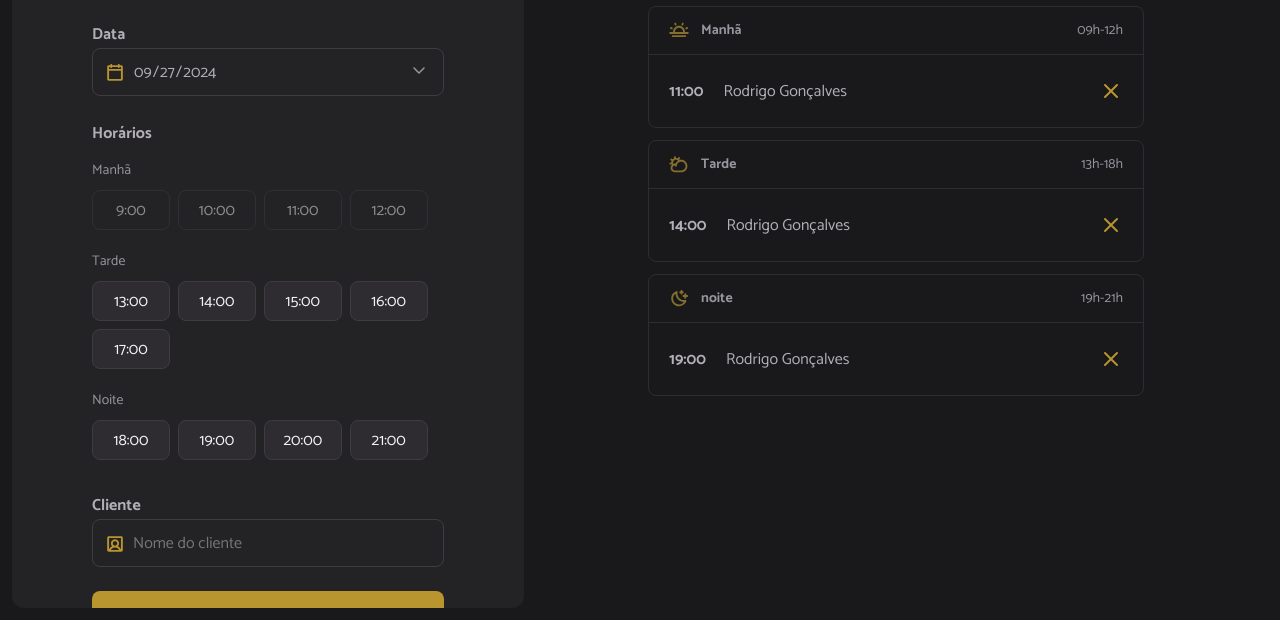
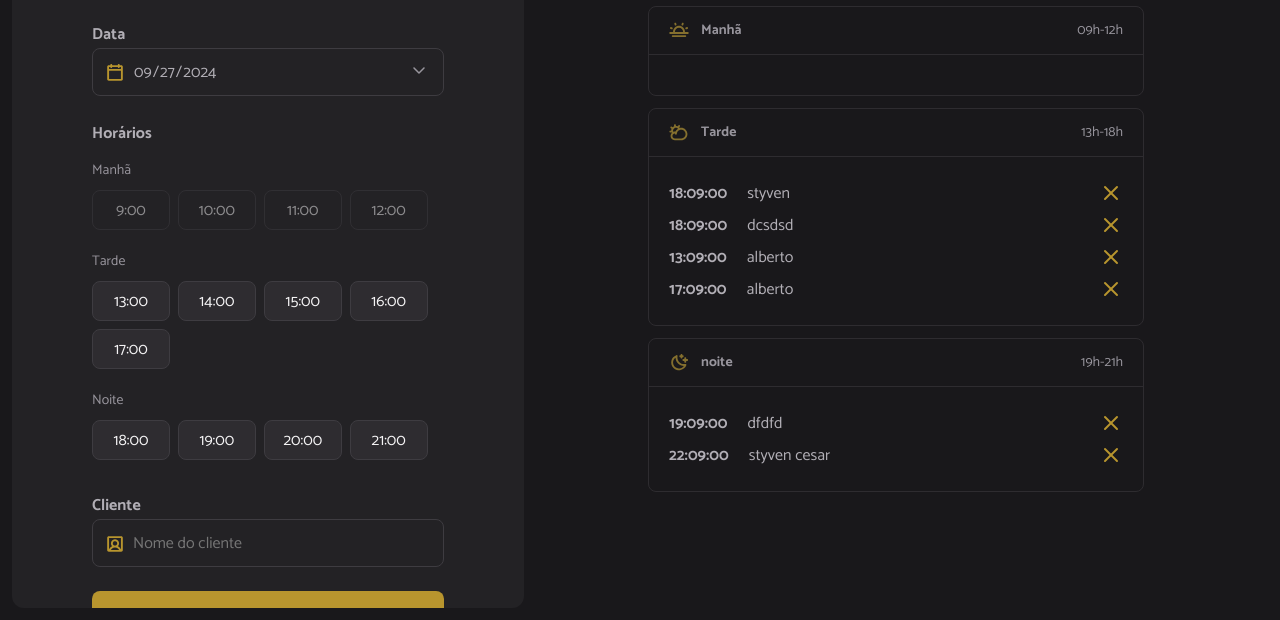
Before and after one commit to StyvenNoronha/cabelo, a website built with webpack: page index.html in a window 1280 px wide. Shown: the part 180-800 px from the top of the page. Built offline with nearby package versions, Linux system fonts and the light colour scheme; data requests are answered from the project's data file; files whose address does not match are found by name.

Commit message:
Renderizando os agendamentos do dia

```diff
--- a/server.json
+++ b/server.json
@@ -20,6 +20,27 @@
         "nome": "alberto",
         "when": "2024-09-28T13:00:00.000Z"
       }
+    },
+    {
+      "id": {
+        "id": 1727436788346,
+        "nome": "alberto",
+        "when": "2024-09-27T17:00:00.000Z"
+      }
+    },
+    {
+      "id": {
+        "id": 1727436815487,
+        "nome": "dfdfd",
+        "when": "2024-09-28T19:00:00.000Z"
+      }
+    },
+    {
+      "id": {
+        "id": 1727439529719,
+        "nome": "styven cesar",
+        "when": "2024-09-27T22:00:00.000Z"
+      }
     }
   ]
 }
--- a/src/modules/schedules/load.js
+++ b/src/modules/schedules/load.js
@@ -1,11 +1,15 @@
 import {hoursLoad} from "../form/hours-load.js"
 import {scheduleFetchByDay} from "../../services/schedule-fetch-by-day.js"
+import {schedulesShow} from "../schedules/show.js"
 const selectDate = document.getElementById("date")
 export async function schedulesDay() {
    const date =  selectDate.value
    //busca na api os agendamentos
     const dailyScheduled = await scheduleFetchByDay({date})
-    console.log(dailyScheduled)
+    //antigo methodo para exibir os agendamentos
+    //console.log(dailyScheduled)
+    //exibe os agendamentos
+    schedulesShow({dailyScheduled})
     //renderiza as horas diponivel
     hoursLoad({date})
 }
--- /dev/null
+++ b/src/modules/schedules/show.js
@@ -0,0 +1,54 @@
+import dayjs from "dayjs";
+
+// Selecione de manhã, tarde e noite
+const periodMorning = document.getElementById("period-morning");
+const periodAfternoon = document.getElementById("period-afternoon");
+const periodNight = document.getElementById("period-night");
+
+export function schedulesShow({ dailyScheduled }) {
+  try {
+    // Limpa as listas
+    periodMorning.innerHTML = "";
+    periodAfternoon.innerHTML = "";
+    periodNight.innerHTML = "";
+
+    // Renderiza os agendamentos por período
+    dailyScheduled.forEach((schedule) => {
+      const item = document.createElement("li");
+      const time = document.createElement("strong");
+      const name = document.createElement("span");
+
+      // Adiciona o id
+      item.setAttribute("data-id", schedule.id.id);
+
+      time.textContent = dayjs(schedule.id.when).format("HH:MM:ss");
+      name.textContent = schedule.id.nome;
+
+      // Cria ícone de cancelar agendamento
+      const cancela = document.createElement("img");
+      cancela.classList.add("cancel-icon");
+      cancela.setAttribute("src", "./src/assets/cancel.svg");
+      cancela.setAttribute("alt", "Cancelar");
+
+      // Adiciona o tempo, nome e ícone no item
+
+      item.append(time, name, cancela);
+
+      // Obtém somente a hora
+      const hora = dayjs(schedule.id.when).hour();
+
+      // Renderiza o agendamento na seção (manhã, tarde e noite)
+      if (hora <= 12) {
+        periodMorning.appendChild(item);
+      } else if (hora > 12 && hora <= 18) {
+        periodAfternoon.appendChild(item);
+      } else {
+        periodNight.appendChild(item);
+      }
+    });
+  } catch (error) {
+    console.log(error);
+    alert("Não foi possível exibir os agendamentos");
+  }
+
+}
```
Also changed, not shown: index.html (+6 -6 lines).
